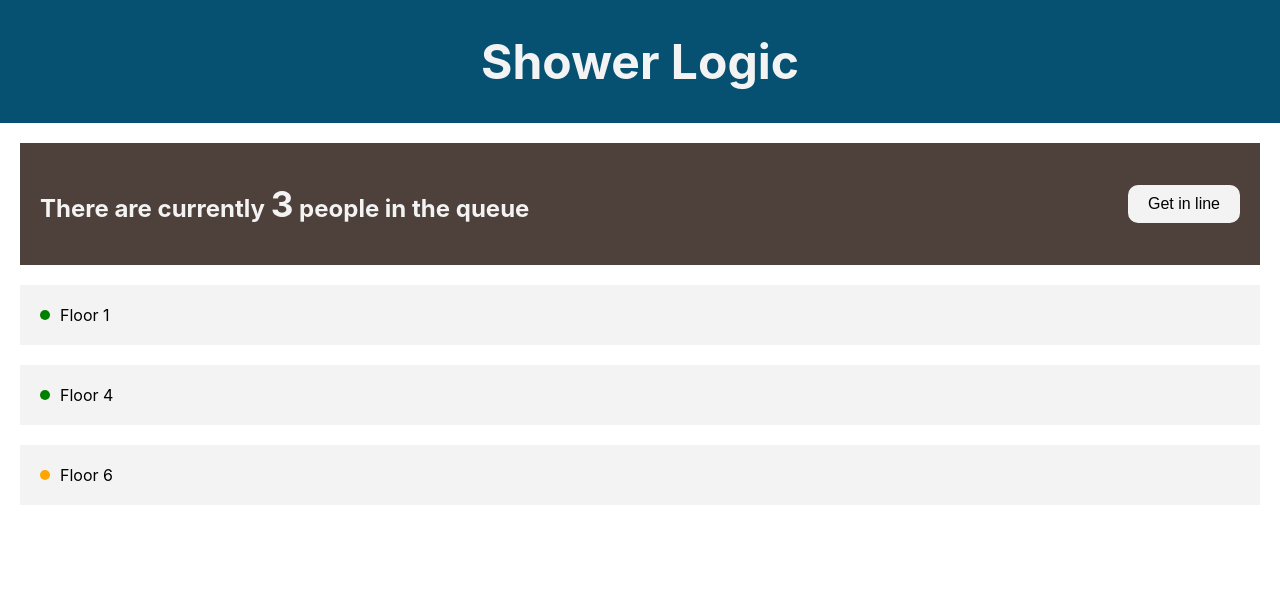
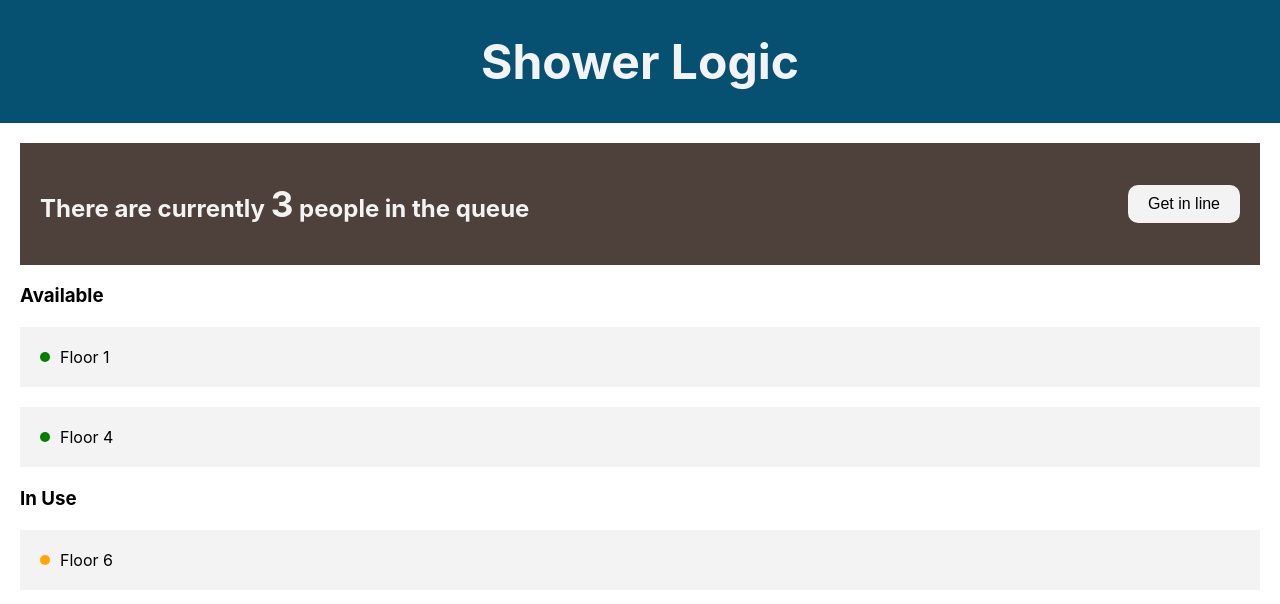
Before and after one commit to samburnstone/Shower-Logic, a React (Create React App) app: page / in a window 1280 px wide. Shown: the top 604 px of the page. Built offline with nearby package versions, Linux system fonts and the light colour scheme.

Commit message:
Show shower status in list
Hide list if no showers

```diff
--- a/src/components/List/List.tsx
+++ b/src/components/List/List.tsx
@@ -1,18 +1,50 @@
 import React from 'react';
+import { useSelector } from 'react-redux';
 import styled from 'styled-components';
-import { Shower } from 'types';
+import { selectors } from 'store/modules/showers'
+import { Status, Shower } from 'types';
 import ListItem from './ListItem';
 
-type Props = {
-  items: Shower[]
+type StatusToTitle = {
+  [key in Status]: string
+};
+
+type SubListProps = {
+  showers: Shower[],
+  status: Status
 }
 
 const StyledList = styled.ul`
   padding: 0;
 `
 
-export default ({ items }: Props) => (
-  <StyledList>
-    {items.map((item) => <ListItem key={item.name} {...item} />)}
-  </StyledList>
-)
+const titleForStatus = (status: Status): string => {
+  return {
+    [Status.available]: 'Available',
+    [Status.inUse]: 'In Use',
+    [Status.outOfUse]: 'Out Of Use'
+  }[status]
+}
+
+const SubList = ({ showers, status }: SubListProps) => (
+  showers.length === 0 ? (
+    null
+  ) : (
+      <>
+        <h3>{titleForStatus(status)}</h3>
+        <StyledList>
+          {showers.map((item) => <ListItem key={item.name} {...item} />)}
+        </StyledList>
+      </>
+    )
+);
+
+export default () => {
+  const showersByStatus = useSelector(selectors.getShowersByStatus);
+
+  return (
+    <>
+      {Object.values(Status).map((status) => <SubList key={status} showers={showersByStatus[status]} status={status} />)}
+    </>
+  );
+};
--- a/src/components/MainContent/MainContent.tsx
+++ b/src/components/MainContent/MainContent.tsx
@@ -2,22 +2,6 @@ import React from 'react';
 import styled from 'styled-components';
 import List from 'components/List';
 import Queue from 'components/Queue';
-import { Status } from 'types';
-
-const showers = [
-  {
-    name: 'Floor 1',
-    status: Status.available
-  },
-  {
-    name: 'Floor 4',
-    status: Status.available
-  },
-  {
-    name: 'Floor 6',
-    status: Status.inUse
-  }
-]
 
 const StyledSection = styled.section`
   margin: 20px;
@@ -26,6 +10,6 @@ const StyledSection = styled.section`
 export default () => (
   <StyledSection>
     <Queue />
-    <List items={showers} />
+    <List />
   </StyledSection>
 )
--- a/src/store/modules/showers/index.ts
+++ b/src/store/modules/showers/index.ts
@@ -1,3 +1,6 @@
 import reducer from './reducer';
+import * as selectors from './selectors';
+
+export { selectors };
 
 export default reducer;
--- a/src/store/modules/showers/reducer.ts
+++ b/src/store/modules/showers/reducer.ts
@@ -1,7 +1,20 @@
-import { Shower } from "types";
+import { Shower, Status } from "types";
 import * as types from './types';
 
-const initialState: Shower[] = [];
+const initialState: Shower[] = [
+  {
+    name: 'Floor 1',
+    status: Status.available
+  },
+  {
+    name: 'Floor 4',
+    status: Status.available
+  },
+  {
+    name: 'Floor 6',
+    status: Status.inUse
+  }
+];
 
 export default (state = initialState, action: types.ActionTypes) => {
   switch (action.type) {
--- a/src/store/modules/showers/selectors.ts
+++ b/src/store/modules/showers/selectors.ts
@@ -1,13 +1,17 @@
 import { createSelector } from 'reselect';
 import { RootState } from 'store/types';
-import { Status } from 'types';
+import { Shower, Status } from 'types';
 
 const getShowers = (state: RootState) => state.showers;
+
+type ShowerStatus = {
+  [key in Status]: Shower[]
+}
 
 export const getShowersByStatus = createSelector(
   [getShowers],
   (showers) => {
-    const initial: { [key in Status]: [] } = {
+    const initial: ShowerStatus = {
       [Status.available]: [],
       [Status.inUse]: [],
       [Status.outOfUse]: []
```
